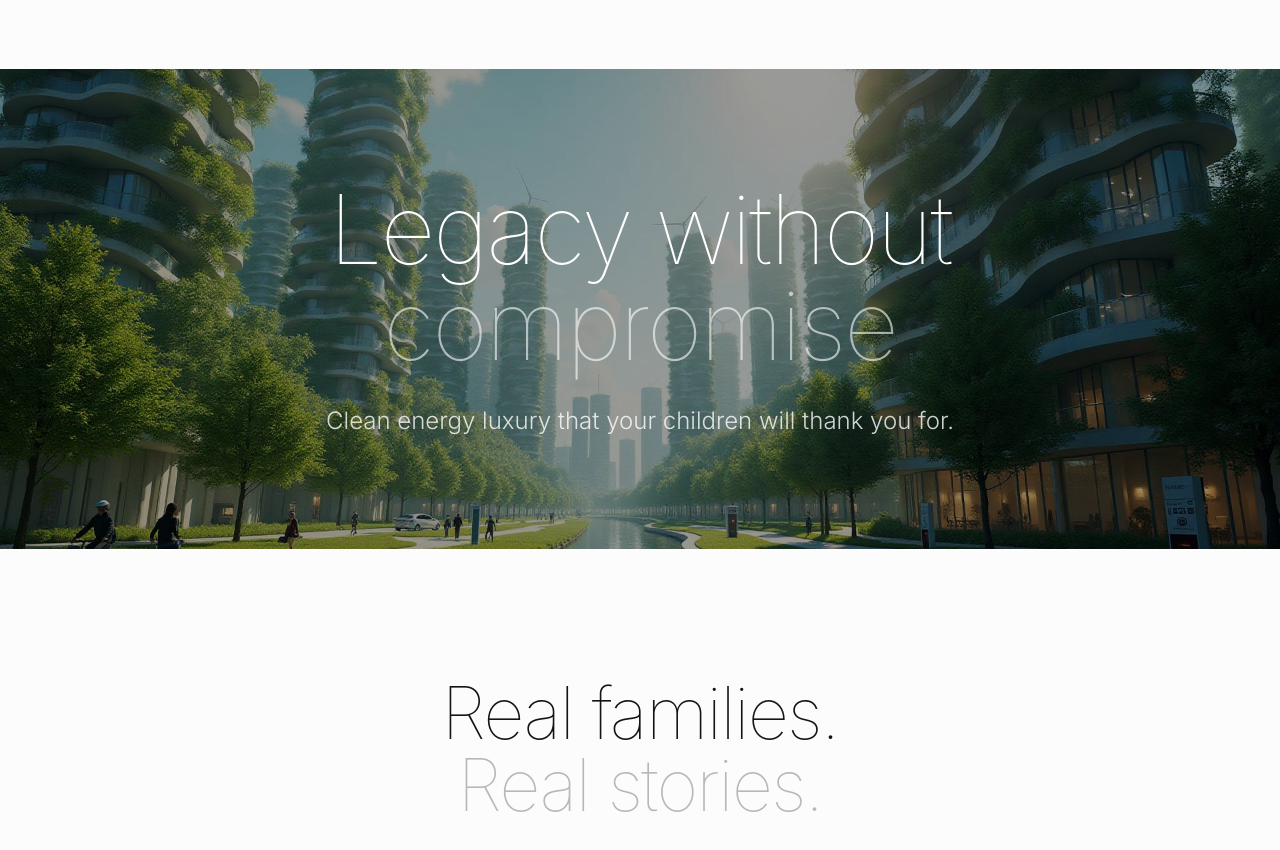
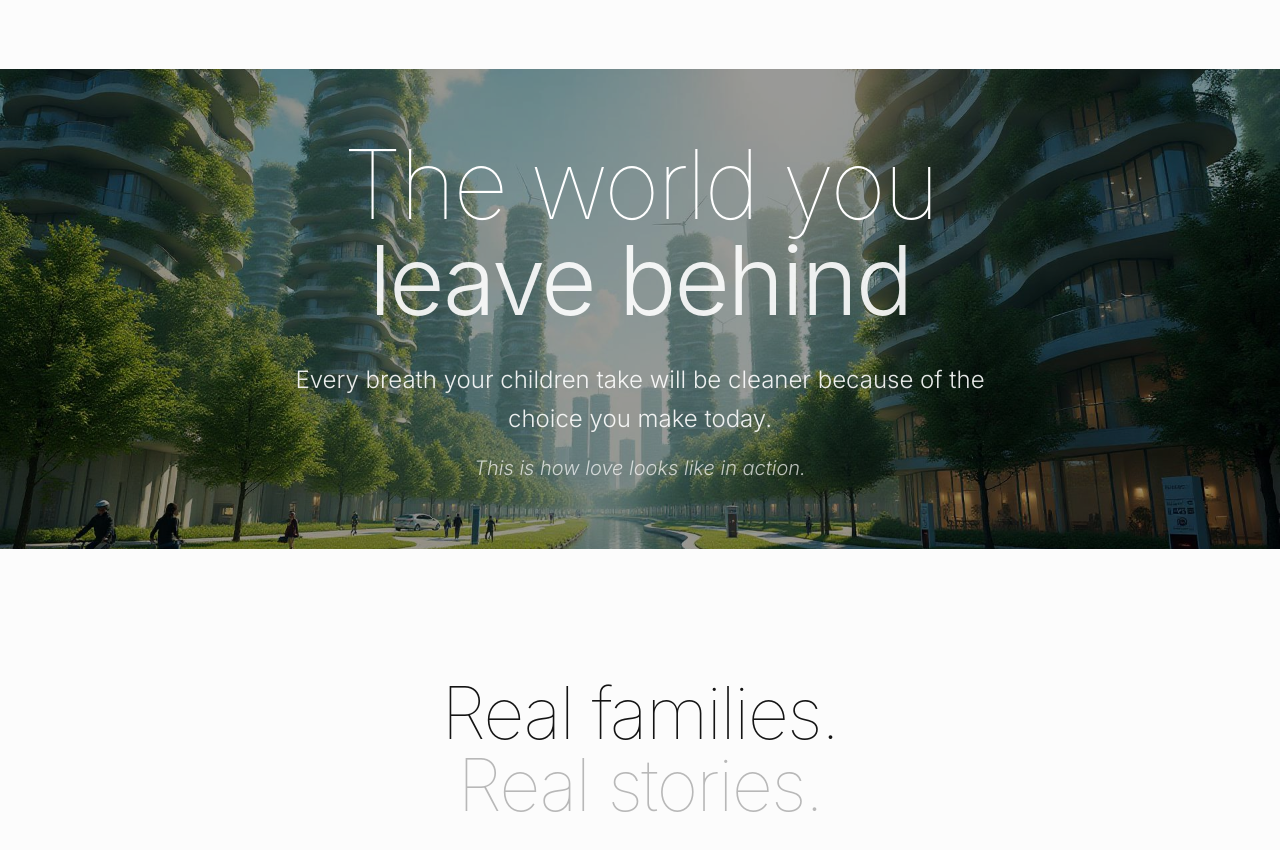
Before and after one commit to dv1990/ness_apple, a React (Vite) app: page /homeowners in a window 1280 px wide. Shown: the part 6900-7750 px from the top of the page. Built offline with nearby package versions, Linux system fonts and the light colour scheme; the HTML template or start-up script is replaced by a standard one; a web font is replaced by a local one.

Commit message:
Emphasize text for emotion

```diff
--- a/src/pages/ResidentialEnhanced.tsx
+++ b/src/pages/ResidentialEnhanced.tsx
@@ -431,12 +431,14 @@ const ResidentialEnhanced = () => {
         <div className="relative z-10 text-center max-w-3xl mx-auto px-8">
           <div className="space-y-8">
             <h2 className="text-6xl md:text-8xl font-thin text-white leading-[0.85] tracking-tight">
-              Legacy without
+              The world you
               <br />
-              <span className="text-white/60">compromise</span>
+              <span className="text-white/90 font-light">leave behind</span>
             </h2>
-            <p className="text-2xl font-light text-white/80">
-              Clean energy luxury that your children will thank you for.
+            <p className="text-2xl font-light text-white/90 leading-relaxed">
+              Every breath your children take will be cleaner because of the choice you make today.
+              <br />
+              <span className="text-white/70 text-xl italic mt-4 block">This is how love looks like in action.</span>
             </p>
           </div>
         </div>
```
